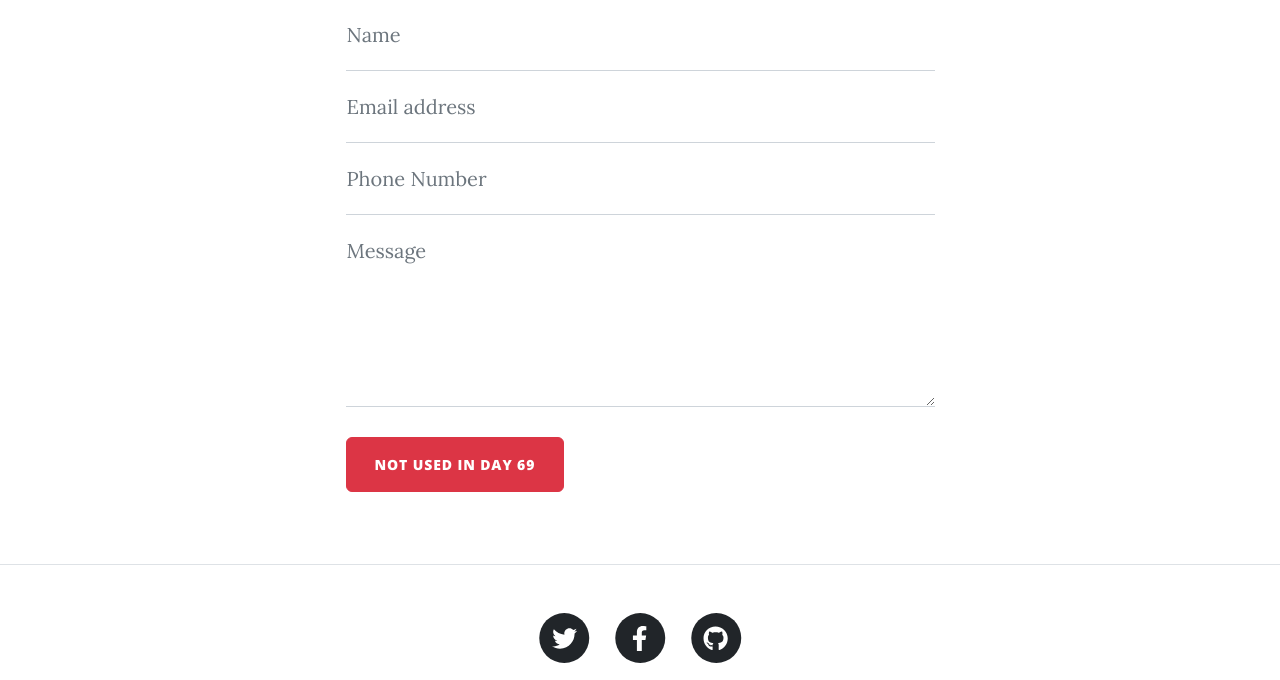
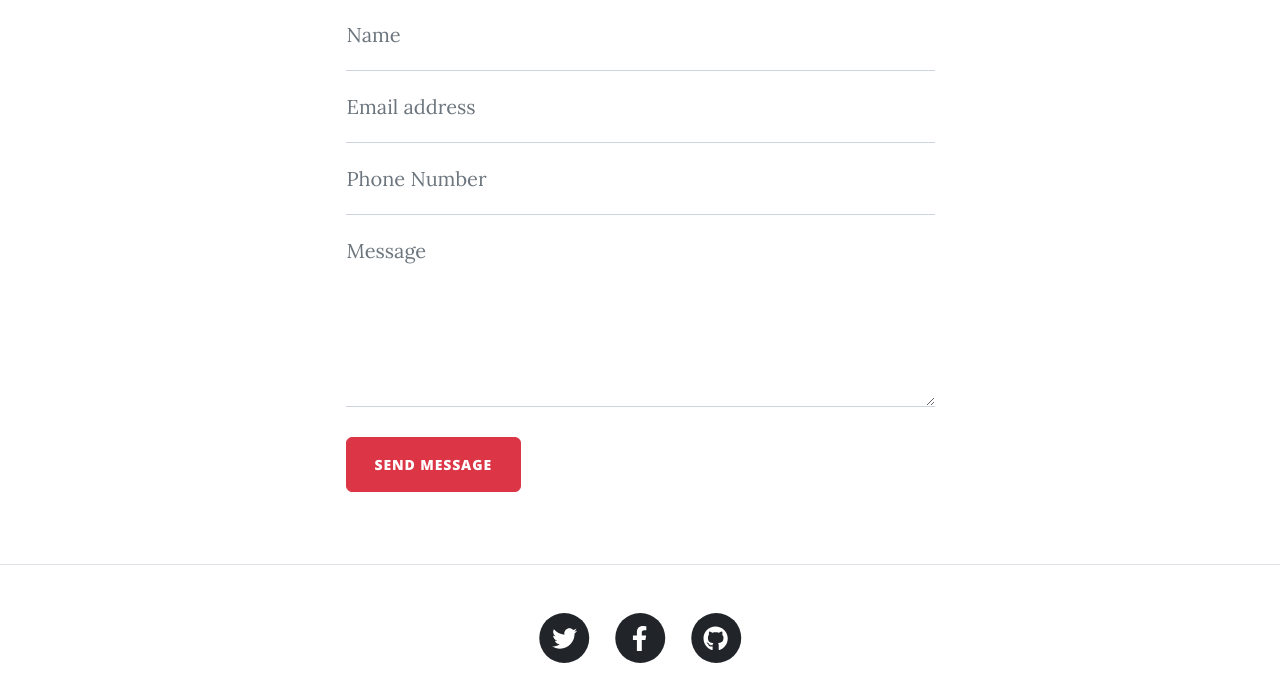
Before and after one commit to crystalvisio/BlogSphere, a Flask app: page /contact in a window 1280 px wide. Shown: the part 721-1401 px from the top of the page. Run offline with Flask 3, Linux system fonts and the light colour scheme; some libraries are stand-ins or nearby versions.

Commit message:
contact update

```diff
--- a/templates/contact.html
+++ b/templates/contact.html
@@ -88,7 +88,7 @@
               id="submitButton"
               type="submit"
             >
-              NOT USED in Day 69
+              SEND MESSAGE
             </button>
           </form>
         </div>
```
